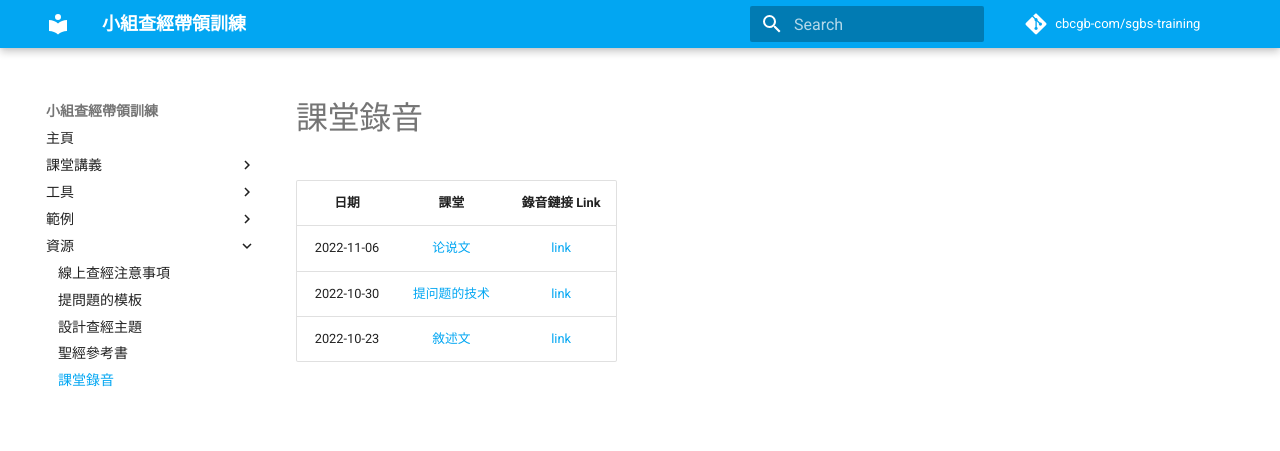
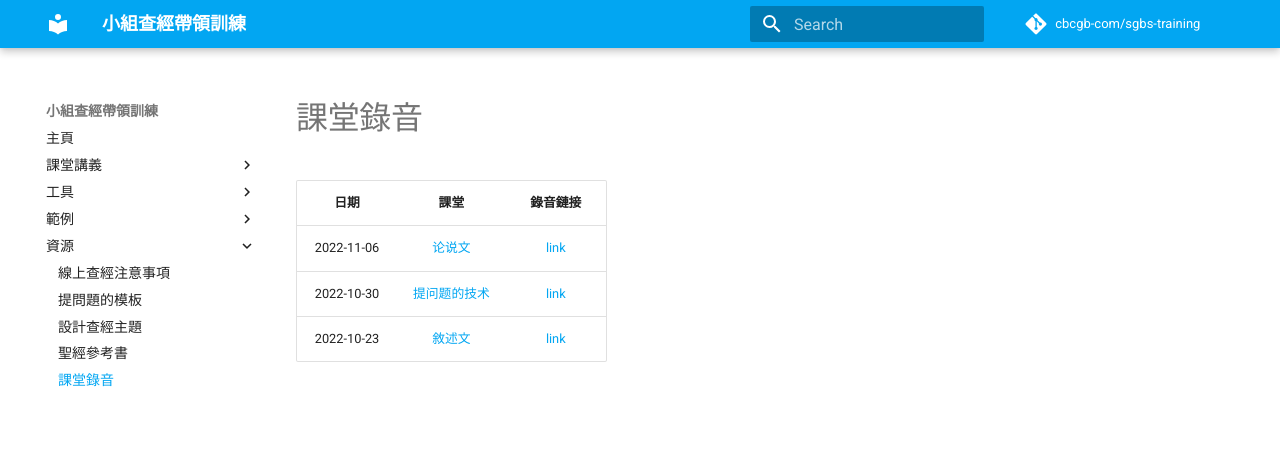
Before and after one commit to cbcgb-com/sgbs-training, an MkDocs documentation site: the page built from docs/resources/recordings.md, in a window 1280 px wide. Shown: the top 451 px of the page. Built offline with MkDocs 1.6.1 and Material for MkDocs 9.7.7, drawn with Linux system fonts in a browser that asks for light colours; comment, search, counter and statistics services are not loaded.

Commit message:
Remove unnecessary English word.

```diff
--- a/docs/resources/recordings.md
+++ b/docs/resources/recordings.md
@@ -1,6 +1,6 @@
 # 課堂錄音
 
-|    日期    |                          課堂                          |                                    錄音鏈接 Link                                    |
+|    日期    |                          課堂                          |                                      錄音鏈接                                       |
 |:----------:|:----------------------------------------------------:|:-----------------------------------------------------------------------------------:|
 | 2022-11-06 |    [论说文](../class-notes/lesson-3-questioning.md)    |  [link](https://www.dropbox.com/sh/wxcdfe52amil48d/AADWhC3NpZKm8Fmfay29g2dTa?dl=0)  |
 | 2022-10-30 | [提问题的技术](../class-notes/lesson-3-questioning.md) | [link](https://www.dropbox.com/s/9oezd89ngvfbhfl/20221030-class-recording.mp3?dl=0) |
```
